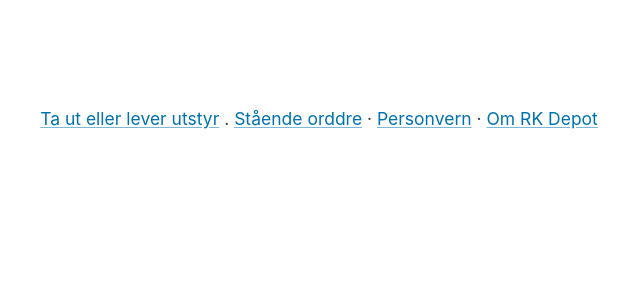
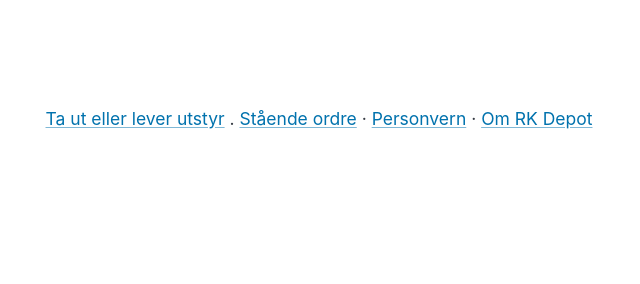
Before and after one commit to jonaspau/rk_depot, a Flask app: page /about in a window 1280 px wide. Shown: the part 516-800 px from the top of the page, without its empty margins (321-961 px from the left). Run offline with Flask 3, Linux system fonts and the light colour scheme; parts of the project's set-up code (start-up, migrations or seed data) failed here and were passed over; some libraries are stand-ins or nearby versions.

Commit message:
Skrivefeil

```diff
--- a/app/templates/base.html
+++ b/app/templates/base.html
@@ -28,7 +28,7 @@
             <p class="text-muted">
                 <a href="{{ url_for('main.index') }}">Ta ut eller lever utstyr</a>
                 .
-                <a href="/info/staende-ordre/">Stående orddre</a>
+                <a href="/info/staende-ordre/">Stående ordre</a>
                 ·
                 <a href="{{ url_for('main.privacy') }}">Personvern</a>
                 ·
```
